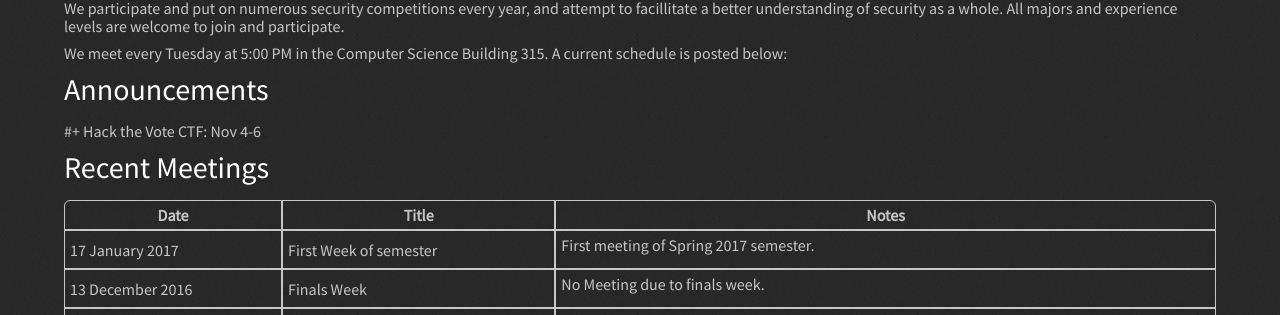
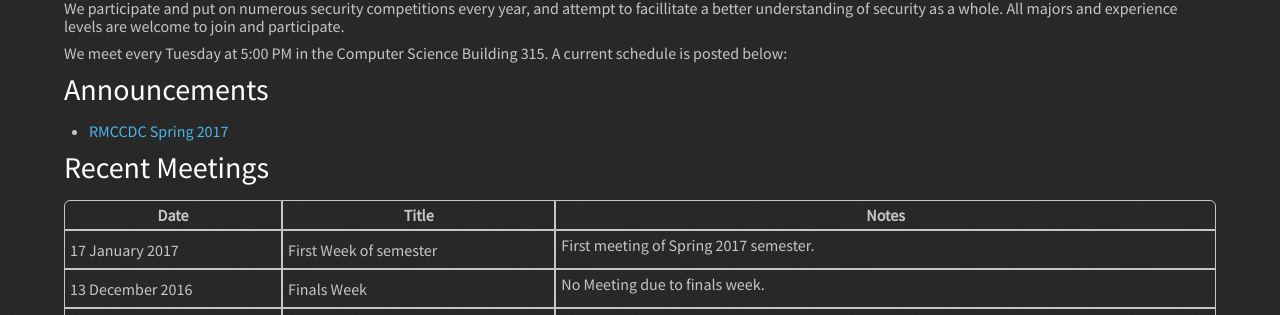
Before and after one commit to Hashdump/old-hashdump-site, a Jekyll site: the page built from index.md, in a window 1280 px wide. Shown: the part 148-463 px from the top of the page. Built offline with Jekyll 4.4.1, drawn with Linux system fonts in a browser that asks for light colours.

Commit message:
add rmccdc

```diff
--- a/index.md
+++ b/index.md
@@ -9,7 +9,7 @@ We meet every Tuesday at 5:00 PM in the Computer Science Building 315. A current
 
 ## Announcements
 
-#+ Hack the Vote CTF: Nov 4-6
++ [RMCCDC Spring 2017](http://rmccdc.regis.edu)
 
 
 ## Recent Meetings
```
